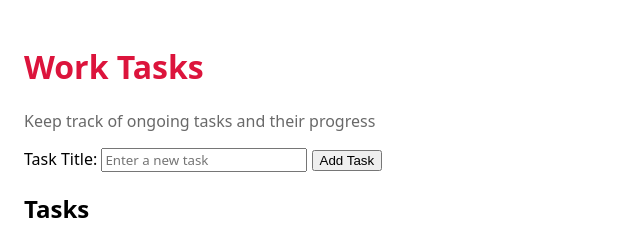
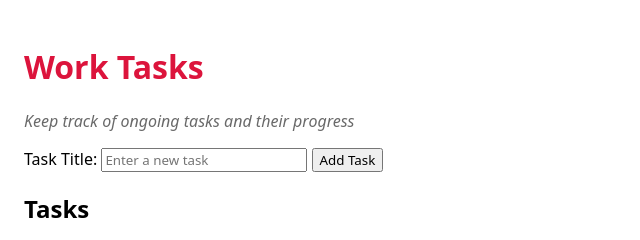
Before and after one commit to 1252452676jky-dotcom/to-do-list, a plain HTML site: page index.html in a window 1280 px wide. Shown: the top 240 px of the page, 0-640 px from the left. Drawn offline with Linux system fonts and the light colour scheme.

Commit message:
Enhance description styling in index.html and styles.css for better visibility

```diff
--- a/index.html
+++ b/index.html
@@ -10,7 +10,7 @@
 
     <body>
         <h1>Work Tasks</h1>
-        <p class="description">Keep track of ongoing tasks and their progress</p>
+        <p class="description highlight">Keep track of ongoing tasks and their progress</p>
 
         <form>
             <label for="task-title">Task Title:</label>
--- a/styles.css
+++ b/styles.css
@@ -4,17 +4,22 @@ li {
 h1 {
     color: crimson;
 }
-.description {
+p.description {
     color: dimgrey;
 }
 body {
     font-family: system-ui, sans-serif;
     padding: 16px;
 }
+#task-title, button{
+    font-family: inherit;
+}
 #task-title{
-    font-family: inherit;
     color:rgb(141, 172, 108);
 }
 ul label{
     color: rgb(84, 126, 31);
 }
+.description.highlight {
+    font-style: italic;
+}
```
